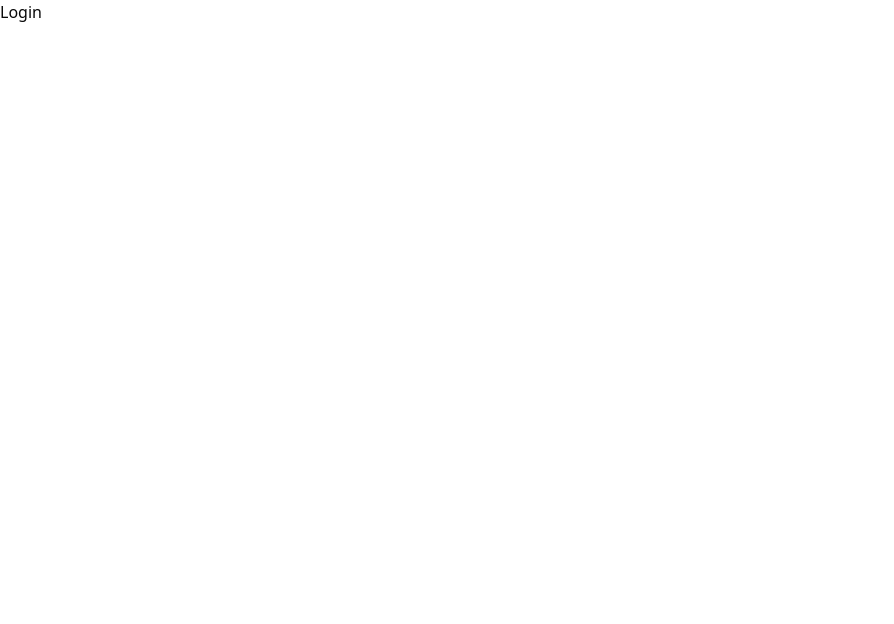
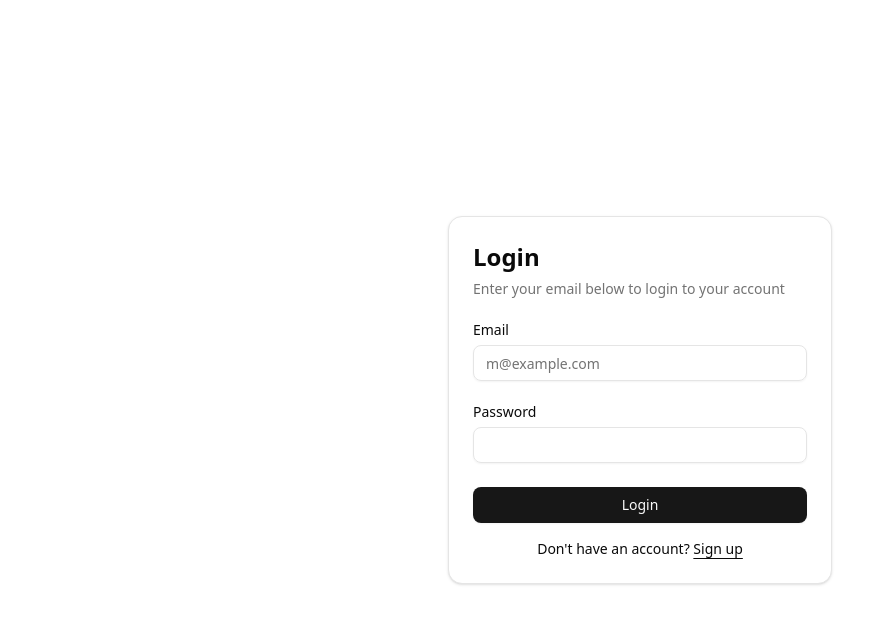
Before and after one commit to OnlineRetailManagement/online_retail_management_frontend, a React (Vite) app: page /auth/login in a window 1280 px wide. Shown: the top 624 px of the page, without its empty margins (0-894 px from the left). Built offline with nearby package versions, Linux system fonts and the light colour scheme.

Commit message:
ORM11 | added basic login page

```diff
--- a/package.json
+++ b/package.json
@@ -10,11 +10,15 @@
     "preview": "vite preview"
   },
   "dependencies": {
+    "@radix-ui/react-slot": "^1.2.3",
     "@tailwindcss/vite": "^4.1.7",
+    "class-variance-authority": "^0.7.1",
+    "clsx": "^2.1.1",
     "latest": "^0.2.0",
     "react": "^19.1.0",
     "react-dom": "^19.1.0",
     "react-router-dom": "^7.6.0",
+    "tailwind-merge": "^3.3.0",
     "tailwindcss": "^4.1.7"
   },
   "devDependencies": {
--- a/src/components/ui/alert-dialog.jsx
+++ /dev/null
@@ -1,129 +0,0 @@
-//
-
-import * as React from "react";
-import * as AlertDialogPrimitive from "@radix-ui/react-alert-dialog";
-
-import { cn } from "@/lib/utils";
-import { buttonVariants } from "@/components/ui/button";
-
-// ----------------------------------------
-
-function AlertDialog({ ...props }) {
-  return <AlertDialogPrimitive.Root data-slot="alert-dialog" {...props} />;
-}
-
-function AlertDialogTrigger({ ...props }) {
-  return (
-    <AlertDialogPrimitive.Trigger data-slot="alert-dialog-trigger" {...props} />
-  );
-}
-
-function AlertDialogPortal({ ...props }) {
-  return (
-    <AlertDialogPrimitive.Portal data-slot="alert-dialog-portal" {...props} />
-  );
-}
-
-function AlertDialogOverlay({ className, ...props }) {
-  return (
-    <AlertDialogPrimitive.Overlay
-      data-slot="alert-dialog-overlay"
-      className={cn(
-        "data-[state=open]:animate-in data-[state=closed]:animate-out data-[state=closed]:fade-out-0 data-[state=open]:fade-in-0 fixed inset-0 z-50 bg-black/50",
-        className
-      )}
-      {...props}
-    />
-  );
-}
-
-function AlertDialogContent({ className, ...props }) {
-  return (
-    <AlertDialogPortal>
-      <AlertDialogOverlay />
-      <AlertDialogPrimitive.Content
-        data-slot="alert-dialog-content"
-        className={cn(
-          "bg-background data-[state=open]:animate-in data-[state=closed]:animate-out data-[state=closed]:fade-out-0 data-[state=open]:fade-in-0 data-[state=closed]:zoom-out-95 data-[state=open]:zoom-in-95 fixed top-[50%] left-[50%] z-50 grid w-full max-w-[calc(100%-2rem)] translate-x-[-50%] translate-y-[-50%] gap-4 rounded-lg border p-6 shadow-lg duration-200 sm:max-w-lg",
-          className
-        )}
-        {...props}
-      />
-    </AlertDialogPortal>
-  );
-}
-
-function AlertDialogHeader({ className, ...props }) {
-  return (
-    <div
-      data-slot="alert-dialog-header"
-      className={cn("flex flex-col gap-2 text-center sm:text-left", className)}
-      {...props}
-    />
-  );
-}
-
-function AlertDialogFooter({ className, ...props }) {
-  return (
-    <div
-      data-slot="alert-dialog-footer"
-      className={cn(
-        "flex flex-col-reverse gap-2 sm:flex-row sm:justify-end",
-        className
-      )}
-      {...props}
-    />
-  );
-}
-
-function AlertDialogTitle({ className, ...props }) {
-  return (
-    <AlertDialogPrimitive.Title
-      data-slot="alert-dialog-title"
-      className={cn("text-lg font-semibold", className)}
-      {...props}
-    />
-  );
-}
-
-function AlertDialogDescription({ className, ...props }) {
-  return (
-    <AlertDialogPrimitive.Description
-      data-slot="alert-dialog-description"
-      className={cn("text-muted-foreground text-sm", className)}
-      {...props}
-    />
-  );
-}
-
-function AlertDialogAction({ className, ...props }) {
-  return (
-    <AlertDialogPrimitive.Action
-      className={cn(buttonVariants(), className)}
-      {...props}
-    />
-  );
-}
-
-function AlertDialogCancel({ className, ...props }) {
-  return (
-    <AlertDialogPrimitive.Cancel
-      className={cn(buttonVariants({ variant: "outline" }), className)}
-      {...props}
-    />
-  );
-}
-
-export {
-  AlertDialog,
-  AlertDialogPortal,
-  AlertDialogOverlay,
-  AlertDialogTrigger,
-  AlertDialogContent,
-  AlertDialogHeader,
-  AlertDialogFooter,
-  AlertDialogTitle,
-  AlertDialogDescription,
-  AlertDialogAction,
-  AlertDialogCancel,
-};
--- a/src/components/ui/button.jsx
+++ b/src/components/ui/button.jsx
@@ -5,8 +5,6 @@
 import { cva } from "class-variance-authority";
 
 import { cn } from "@/lib/utils";
-
-// ----------------------------------------
 
 const buttonVariants = cva(
   "inline-flex items-center justify-center gap-2 whitespace-nowrap rounded-md text-sm font-medium transition-all disabled:pointer-events-none disabled:opacity-50 [&_svg]:pointer-events-none [&_svg:not([class*='size-'])]:size-4 shrink-0 [&_svg]:shrink-0 outline-none focus-visible:border-ring focus-visible:ring-ring/50 focus-visible:ring-[3px] aria-invalid:ring-destructive/20 dark:aria-invalid:ring-destructive/40 aria-invalid:border-destructive",
--- /dev/null
+++ b/src/components/ui/card.jsx
@@ -0,0 +1,101 @@
+import * as React from "react"
+
+import { cn } from "@/lib/utils"
+
+function Card({
+  className,
+  ...props
+}) {
+  return (
+    (<div
+      data-slot="card"
+      className={cn(
+        "bg-card text-card-foreground flex flex-col gap-6 rounded-xl border py-6 shadow-sm",
+        className
+      )}
+      {...props} />)
+  );
+}
+
+function CardHeader({
+  className,
+  ...props
+}) {
+  return (
+    (<div
+      data-slot="card-header"
+      className={cn(
+        "@container/card-header grid auto-rows-min grid-rows-[auto_auto] items-start gap-1.5 px-6 has-data-[slot=card-action]:grid-cols-[1fr_auto] [.border-b]:pb-6",
+        className
+      )}
+      {...props} />)
+  );
+}
+
+function CardTitle({
+  className,
+  ...props
+}) {
+  return (
+    (<div
+      data-slot="card-title"
+      className={cn("leading-none font-semibold", className)}
+      {...props} />)
+  );
+}
+
+function CardDescription({
+  className,
+  ...props
+}) {
+  return (
+    (<div
+      data-slot="card-description"
+      className={cn("text-muted-foreground text-sm", className)}
+      {...props} />)
+  );
+}
+
+function CardAction({
+  className,
+  ...props
+}) {
+  return (
+    (<div
+      data-slot="card-action"
+      className={cn(
+        "col-start-2 row-span-2 row-start-1 self-start justify-self-end",
+        className
+      )}
+      {...props} />)
+  );
+}
+
+function CardContent({
+  className,
+  ...props
+}) {
+  return (<div data-slot="card-content" className={cn("px-6", className)} {...props} />);
+}
+
+function CardFooter({
+  className,
+  ...props
+}) {
+  return (
+    (<div
+      data-slot="card-footer"
+      className={cn("flex items-center px-6 [.border-t]:pt-6", className)}
+      {...props} />)
+  );
+}
+
+export {
+  Card,
+  CardHeader,
+  CardFooter,
+  CardTitle,
+  CardAction,
+  CardDescription,
+  CardContent,
+}
--- /dev/null
+++ b/src/components/ui/input.jsx
@@ -0,0 +1,24 @@
+import * as React from "react"
+
+import { cn } from "@/lib/utils"
+
+function Input({
+  className,
+  type,
+  ...props
+}) {
+  return (
+    (<input
+      type={type}
+      data-slot="input"
+      className={cn(
+        "file:text-foreground placeholder:text-muted-foreground selection:bg-primary selection:text-primary-foreground dark:bg-input/30 border-input flex h-9 w-full min-w-0 rounded-md border bg-transparent px-3 py-1 text-base shadow-xs transition-[color,box-shadow] outline-none file:inline-flex file:h-7 file:border-0 file:bg-transparent file:text-sm file:font-medium disabled:pointer-events-none disabled:cursor-not-allowed disabled:opacity-50 md:text-sm",
+        "focus-visible:border-ring focus-visible:ring-ring/50 focus-visible:ring-[3px]",
+        "aria-invalid:ring-destructive/20 dark:aria-invalid:ring-destructive/40 aria-invalid:border-destructive",
+        className
+      )}
+      {...props} />)
+  );
+}
+
+export { Input }
--- /dev/null
+++ b/src/components/ui/label.jsx
@@ -0,0 +1,21 @@
+import * as React from "react"
+import * as LabelPrimitive from "@radix-ui/react-label"
+
+import { cn } from "@/lib/utils"
+
+function Label({
+  className,
+  ...props
+}) {
+  return (
+    (<LabelPrimitive.Root
+      data-slot="label"
+      className={cn(
+        "flex items-center gap-2 text-sm leading-none font-medium select-none group-data-[disabled=true]:pointer-events-none group-data-[disabled=true]:opacity-50 peer-disabled:cursor-not-allowed peer-disabled:opacity-50",
+        className
+      )}
+      {...props} />)
+  );
+}
+
+export { Label }
--- a/src/pages/auth/Login.jsx
+++ b/src/pages/auth/Login.jsx
@@ -1,13 +1,65 @@
 //
 
 import React from "react";
+
+import { Button } from "@/components/ui/button";
+import {
+  Card,
+  CardContent,
+  CardDescription,
+  CardHeader,
+  CardTitle,
+} from "../../components/ui/card";
+import { Input } from "../../components/ui/input";
+import { Label } from "../../components/ui/label";
 
 // ----------------------------------------
 
 export default function Login() {
   return (
-    <div>
-      <p>Login</p>
+    <div className="flex min-h-svh w-full items-center justify-center p-6 md:p-10">
+      <div className="w-full max-w-sm">
+        <div className="flex flex-col gap-6">
+          <Card>
+            <CardHeader>
+              <CardTitle className="text-2xl">Login</CardTitle>
+              <CardDescription>
+                Enter your email below to login to your account
+              </CardDescription>
+            </CardHeader>
+            <CardContent>
+              <form>
+                <div className="flex flex-col gap-6">
+                  <div className="grid gap-2">
+                    <Label htmlFor="email">Email</Label>
+                    <Input
+                      id="email"
+                      type="email"
+                      placeholder="m@example.com"
+                      required
+                    />
+                  </div>
+                  <div className="grid gap-2">
+                    <div className="flex items-center">
+                      <Label htmlFor="password">Password</Label>
+                    </div>
+                    <Input id="password" type="password" required />
+                  </div>
+                  <Button type="submit" className="w-full">
+                    Login
+                  </Button>
+                </div>
+                <div className="mt-4 text-center text-sm">
+                  Don&apos;t have an account?{" "}
+                  <a href="#" className="underline underline-offset-4">
+                    Sign up
+                  </a>
+                </div>
+              </form>
+            </CardContent>
+          </Card>
+        </div>
+      </div>
     </div>
   );
 }
```
Also changed, not shown: 1 other file (tests, documents, lock files or other folders).
